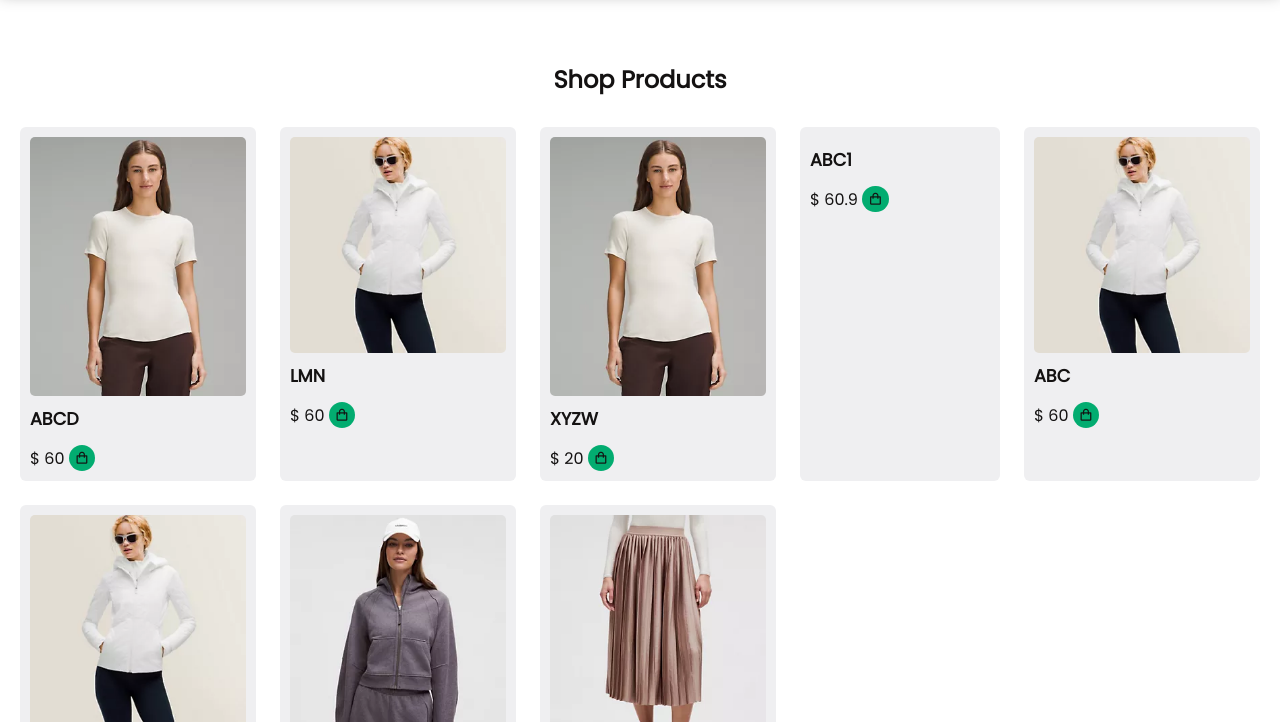
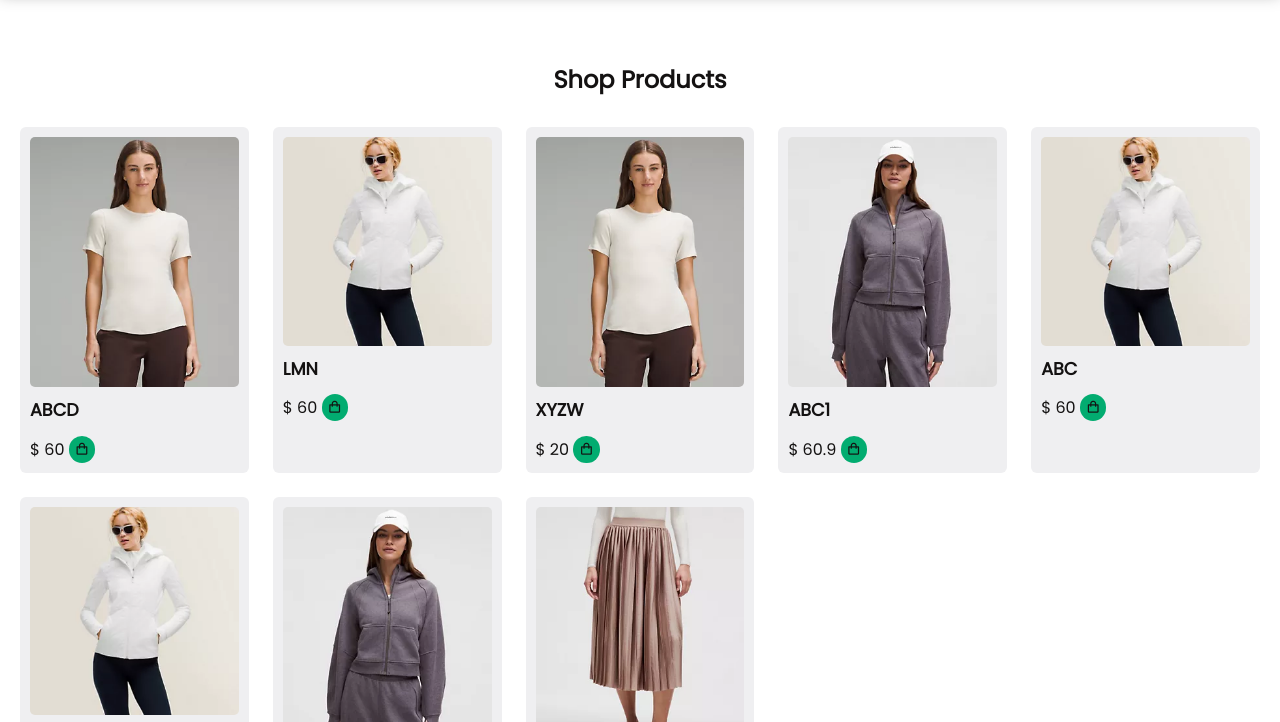
Before and after one commit to MAYURIRAMNATHSHINDE/Ecommerce, a website: page index.html in a window 1280 px wide. Shown: the part 71-793 px from the top of the page. Drawn offline with nearby package versions, Linux system fonts and the light colour scheme; the site is published under a folder, as on GitHub Pages, so addresses that start at the root find nothing; a web font is replaced by a local one.

Commit message:
Ecommerce website

```diff
--- a/index.html
+++ b/index.html
@@ -75,7 +75,7 @@
             </div>
             <!-- Box-4 -->
             <div class="product-box">
-                <img src="/frontend/assets/coats-4.webp" alt="" class="product-img">
+                <img src="./frontend/assets/coats-4.webp" alt="" class="product-img">
                 <h2 class="product-title">ABC1</h2>
                 <span class="price">$ 60.9</span>
                 <i class='bx bx-shopping-bag add-cart'></i>
```
